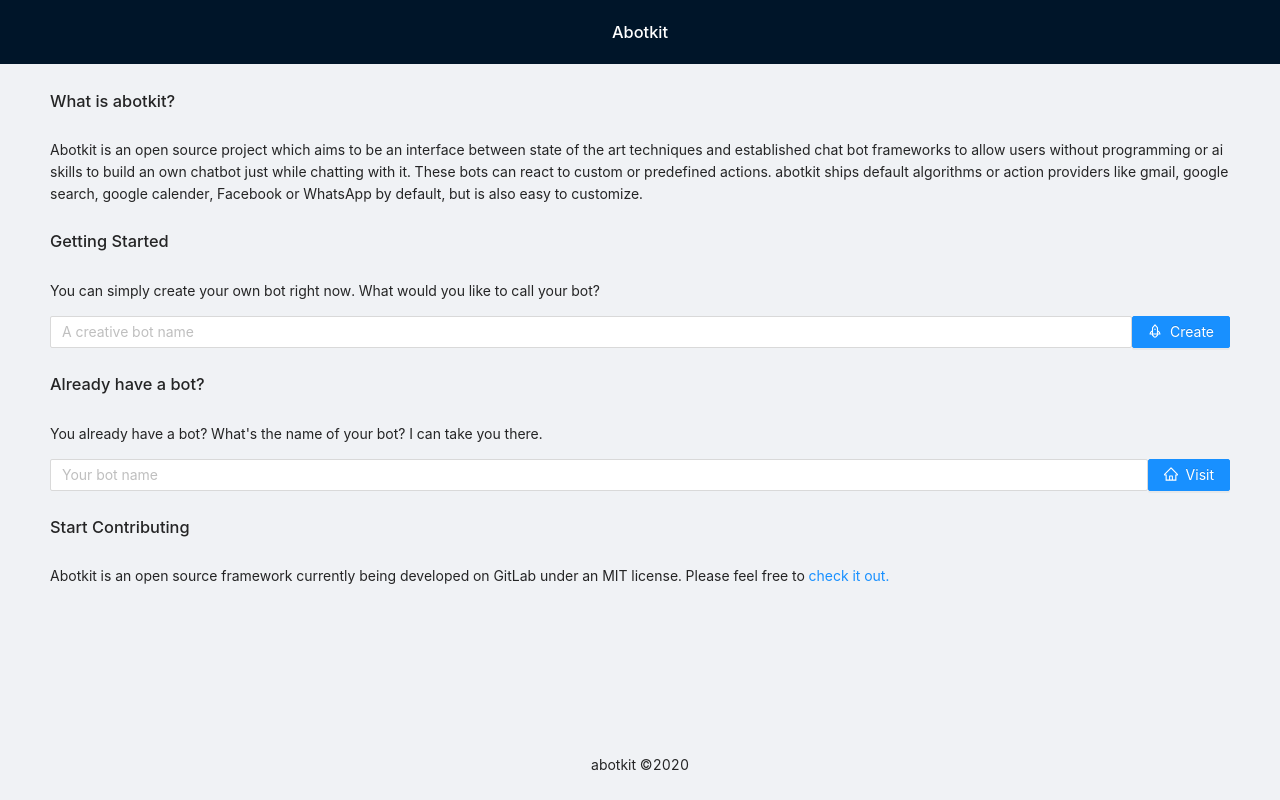
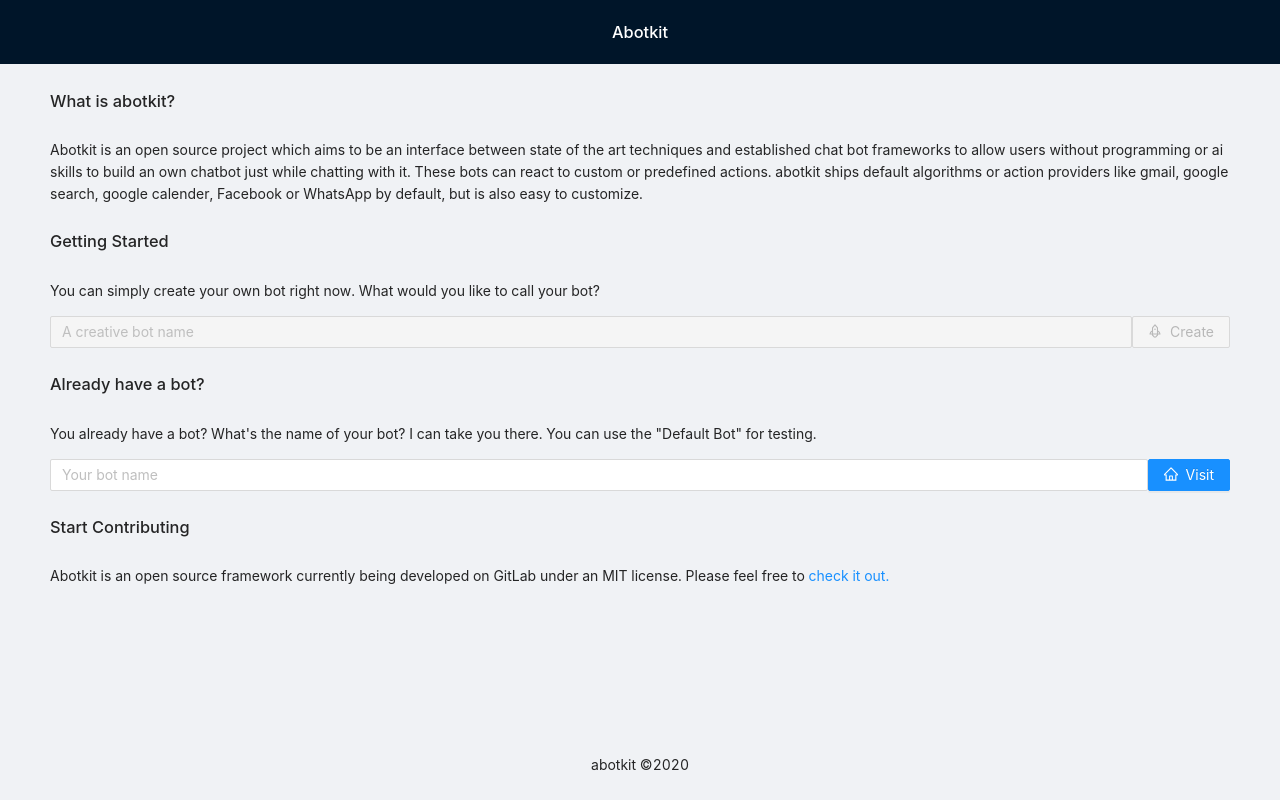
Before and after one commit to abotkit/abotkit, a React (Create React App) app in the folder ui/: page / in a window 1280 px wide. Built offline with nearby package versions, Linux system fonts and the light colour scheme.

Commit message:
goto bot on enter button pressed closes #14

```diff
--- a/ui/src/pages/About.js
+++ b/ui/src/pages/About.js
@@ -47,13 +47,13 @@
         <h3 className={ classes.headline }>Getting Started</h3>
         <p>You can simply create your own bot right now. What would you like to call your bot?</p>
         <div className={ classes.input }>
-          <Input value={botname} onChange={event => setBotname(event.target.value)} placeholder="A creative bot name" />
-          <Button onClick={() => visit(botname)} type="primary" icon={<RocketOutlined />}>Create</Button>
+          <Input disabled value={botname} onChange={event => setBotname(event.target.value)} placeholder="A creative bot name" />
+          <Button disabled onClick={() => visit(botname)} type="primary" icon={<RocketOutlined />}>Create</Button>
         </div>
         <h3 className={ classes.headline }>Already have a bot?</h3>
-        <p>You already have a bot? What's the name of your bot? I can take you there.</p>
+        <p>You already have a bot? What's the name of your bot? I can take you there. You can use the "Default Bot" for testing.</p>
         <div className={ classes.input }>
-          <Input value={existingBotname} onChange={event => setExistingBotname(event.target.value)} placeholder="Your bot name" />
+          <Input onPressEnter={() => visit(existingBotname)} value={existingBotname} onChange={event => setExistingBotname(event.target.value)} placeholder="Your bot name" />
           <Button onClick={() => visit(existingBotname)} type="primary" icon={<HomeOutlined />}>Visit</Button>
         </div>
         <h3 className={ classes.headline }>Start Contributing</h3>
```
